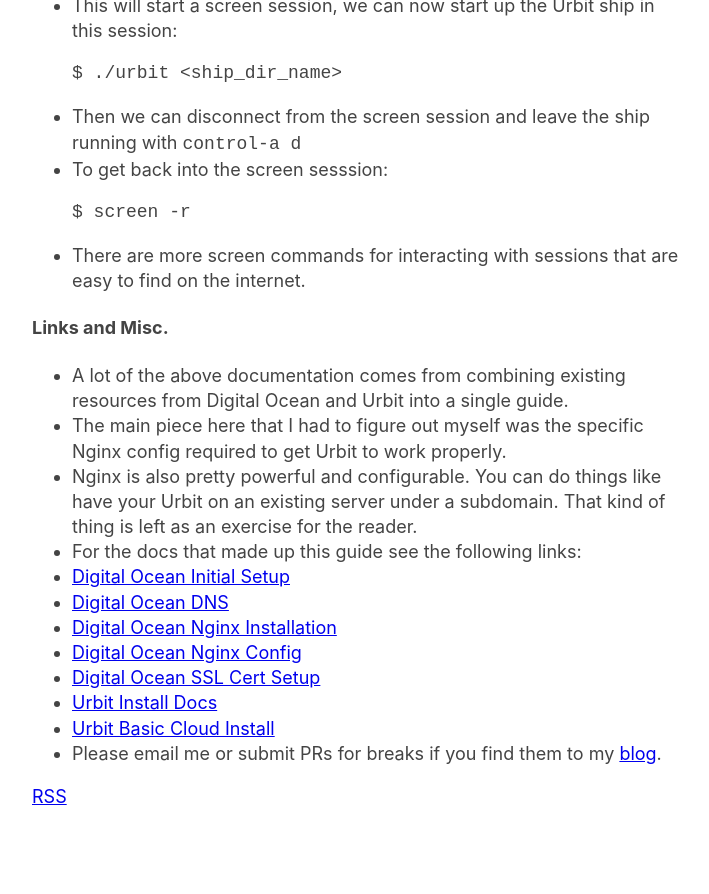
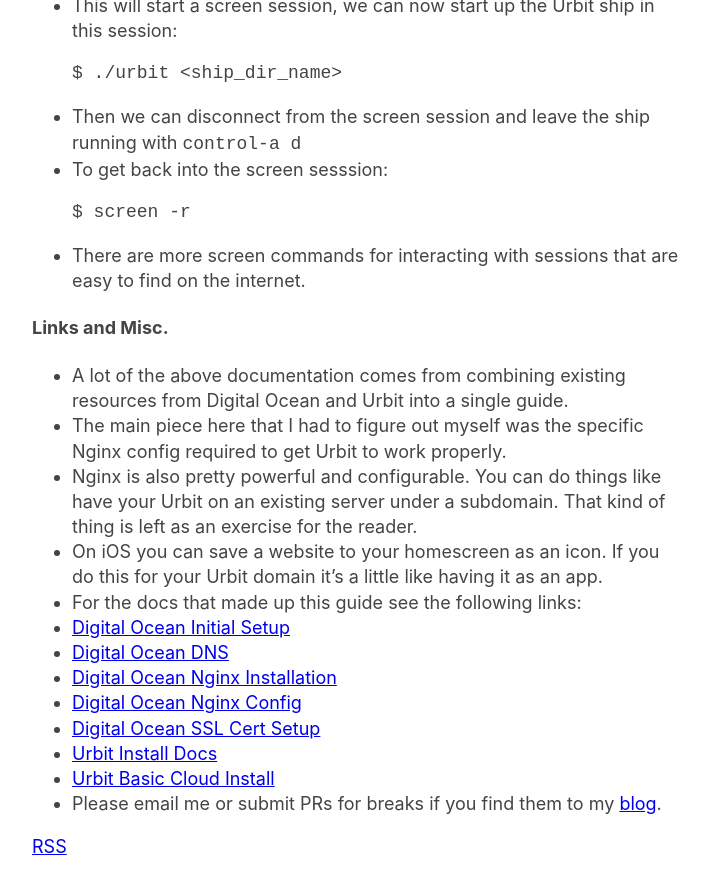
Before and after one commit to zalberico/zalberico.github.io, a Jekyll site: the page built from _posts/2020-06-06-urbit-on-the-cloud.markdown, in a window 1280 px wide and 900 px high, scrolled down 7217 px. Shown: the top 894 px of the window, without its empty margins (283-992 px from the left). Built offline with Jekyll 4.4.1, drawn with Linux system fonts in a browser that asks for light colours; before the commit the page ends 8066 px from its top, so only the background shows below that.

Commit message:
Add note about iOS icon

```diff
--- a/_posts/2020-06-06-urbit-on-the-cloud.markdown
+++ b/_posts/2020-06-06-urbit-on-the-cloud.markdown
@@ -243,6 +243,7 @@
  - A lot of the above documentation comes from combining existing resources from Digital Ocean and Urbit into a single guide.
  - The main piece here that I had to figure out myself was the specific Nginx config required to get Urbit to work properly.
  - Nginx is also pretty powerful and configurable. You can do things like have your Urbit on an existing server under a subdomain. That kind of thing is left as an exercise for the reader.
+ - On iOS you can save a website to your homescreen as an icon. If you do this for your Urbit domain it's a little like having it as an app.
  - For the docs that made up this guide see the following links:
  - [Digital Ocean Initial Setup][DO Initial Setup]
  - [Digital Ocean DNS][DO DNS]
```
